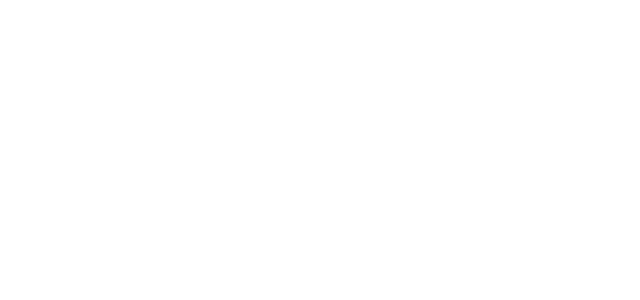
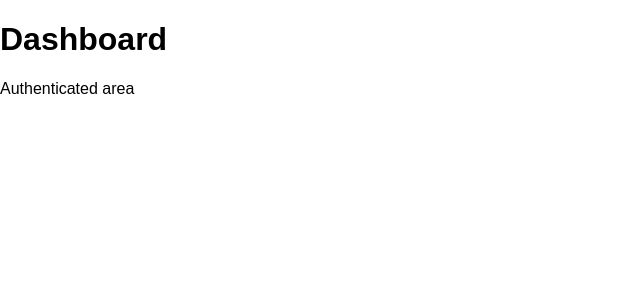
Before and after one commit to meiryannemartinspereira/duett-auth-web, a React (Vite) app: page /dashboard in a window 1280 px wide. Before the commit this address had no page. Shown: the top 300 px of the page, without its empty margins (0-640 px from the left). Built offline with nearby package versions, Linux system fonts and the light colour scheme; sample sign-in values are in the browser's storage.

Commit message:
feat(routes): add protected routes with dashboard and auth guard

```diff
--- a/src/components/ProtectedRoute.jsx
+++ b/src/components/ProtectedRoute.jsx
@@ -0,0 +1,14 @@
+import { Navigate } from "react-router-dom"
+
+function ProtectedRoute({ children }) {
+
+  const token = localStorage.getItem("accessToken")
+
+  if (!token) {
+    return <Navigate to="/login" />
+  }
+
+  return children
+}
+
+export default ProtectedRoute
--- /dev/null
+++ b/src/pages/Dashboard.jsx
@@ -0,0 +1,10 @@
+function Dashboard() {
+  return (
+    <div>
+      <h1>Dashboard</h1>
+      <p>Authenticated area</p>
+    </div>
+  )
+}
+
+export default Dashboard
--- a/src/pages/Register.jsx
+++ b/src/pages/Register.jsx
@@ -0,0 +1,9 @@
+function Register() {
+  return (
+    <div>
+      <h1>Register</h1>
+    </div>
+  )
+}
+
+export default Register
--- a/src/routes/AppRoutes.jsx
+++ b/src/routes/AppRoutes.jsx
@@ -1,14 +1,34 @@
 import { BrowserRouter, Routes, Route } from "react-router-dom"
+import Home from "../pages/Home"
 import Login from "../pages/Login"
-import Home from "../pages/Home"
+import Register from "../pages/Register"
+import Dashboard from "../pages/Dashboard"
+import ProtectedRoute from "../components/ProtectedRoute"
 
 function AppRoutes() {
+
   return (
     <BrowserRouter>
+
       <Routes>
+
+        <Route path="/" element={<Home />} />
+
         <Route path="/login" element={<Login />} />
-        <Route path="/home" element={<Home />} />
+
+        <Route path="/register" element={<Register />} />
+
+        <Route
+          path="/dashboard"
+          element={
+            <ProtectedRoute>
+              <Dashboard />
+            </ProtectedRoute>
+          }
+        />
+
       </Routes>
+
     </BrowserRouter>
   )
 }
```
